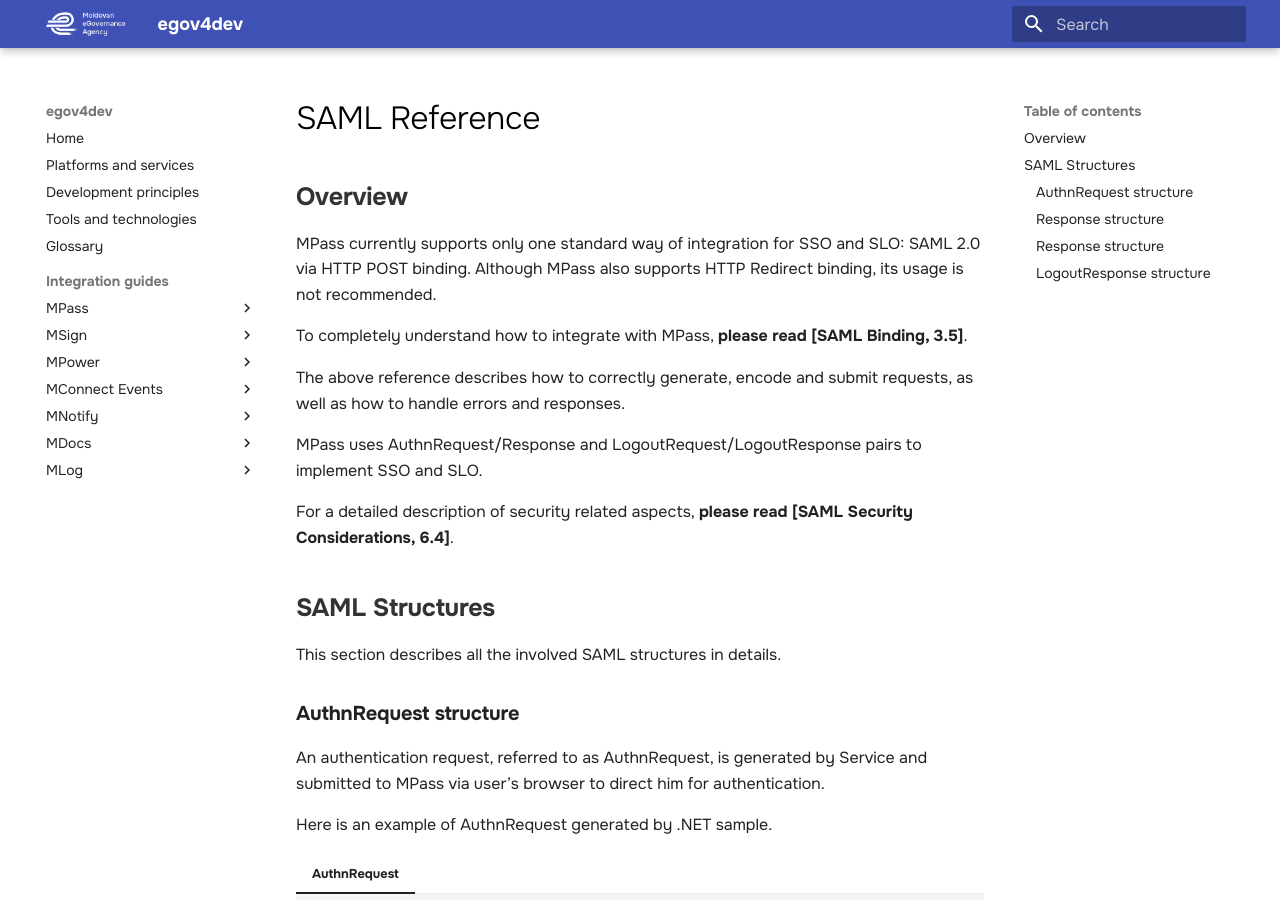
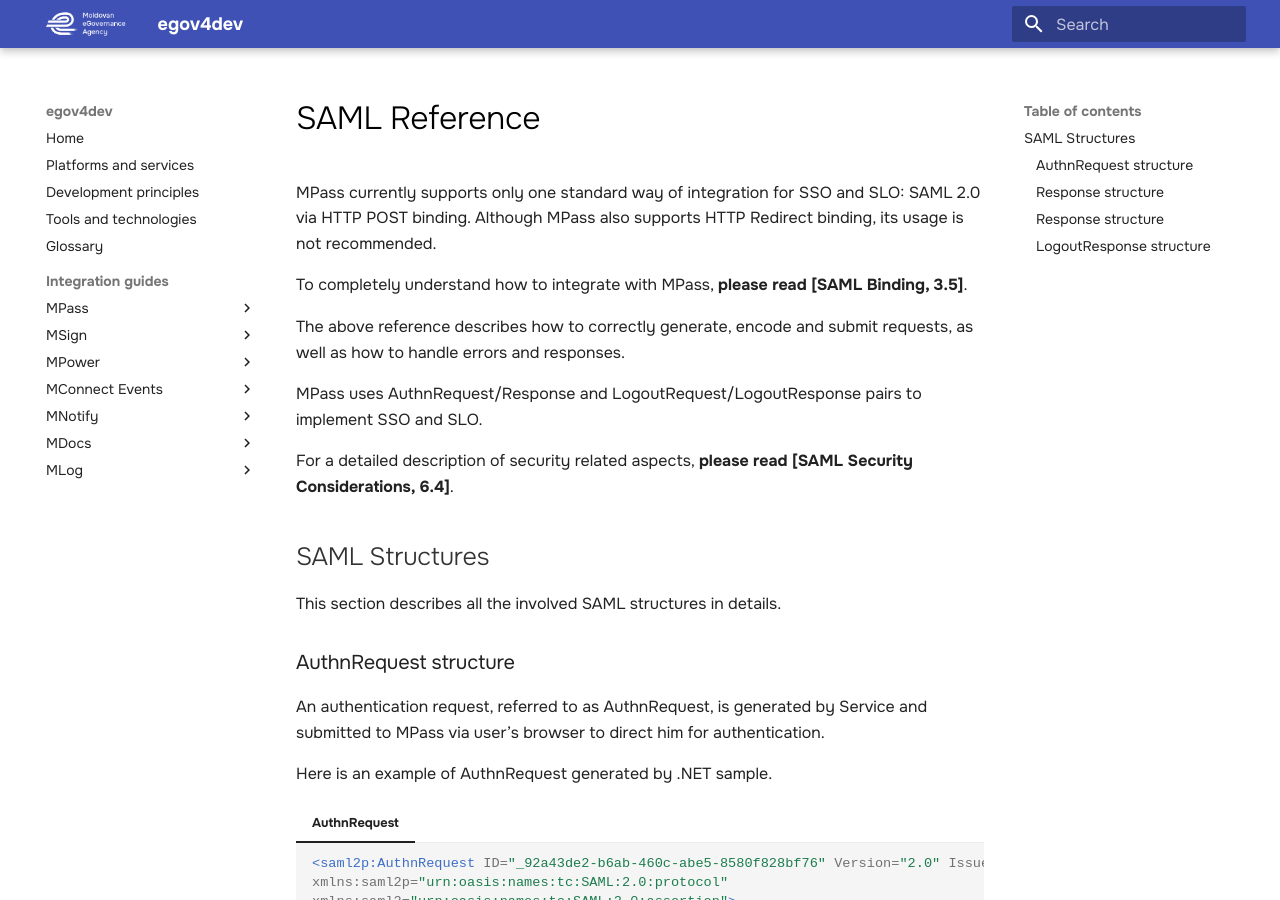
Before and after one commit to egov-moldova/egov4dev, an MkDocs documentation site: the page built from docs/guides/mpass/examples.md, in a window 1280 px wide and 900 px high. Built offline with MkDocs 1.6.1 and Material for MkDocs 9.7.7, drawn with Linux system fonts in a browser that asks for light colours.

Commit message:
Update examples.md

```diff
--- a/docs/guides/mpass/examples.md
+++ b/docs/guides/mpass/examples.md
@@ -1,6 +1,4 @@
-#SAML Reference
-
-##**Overview**
+# SAML Reference
 
 MPass currently supports only one standard way of integration for SSO and SLO: SAML 2.0 via HTTP POST binding. Although MPass also supports HTTP Redirect binding, its usage is not recommended.
 
@@ -12,11 +10,11 @@
 
 For a detailed description of security related aspects, **please read [SAML Security Considerations, 6.4]**.
 
-##**SAML Structures**
+## SAML Structures
 
 This section describes all the involved SAML structures in details.
 
-###**AuthnRequest structure**
+### AuthnRequest structure
 
 An authentication request, referred to as AuthnRequest, is generated by Service and submitted to MPass via user’s browser to direct him for authentication.
 
@@ -111,7 +109,7 @@
   </tbody>
 </table>
 
-###**Response structure**
+### Response structure
 
 MPass is generating a successful (i.e. user authenticated) or failed (i.e. user failed or cancelled the authentication) SAML Response in response to AuthnRequest. The Response is submitted to the Service via user’s browser in the same way as the request. Before handling the response, Service must validate it accordingly.
 
@@ -366,7 +364,7 @@
   </tbody>
 </table>
 
-###**Response structure**
+### Response structure
 
 A LogoutRequest is generated either by a Service (as a result of user explicit request to logout) or MPass (in order to perform single logout, as a result of another service requesting user logout in the same authentication session or direct user logout in MPass UI).
 
@@ -444,7 +442,7 @@
   </tbody>
 </table>
 
-###**LogoutResponse structure**
+### LogoutResponse structure
 
 A LogoutResponse is returned as a response to a LogoutRequest, either by MPass (in response to a Service request) or a service (as a response for single logout request from MPass).
 
```
